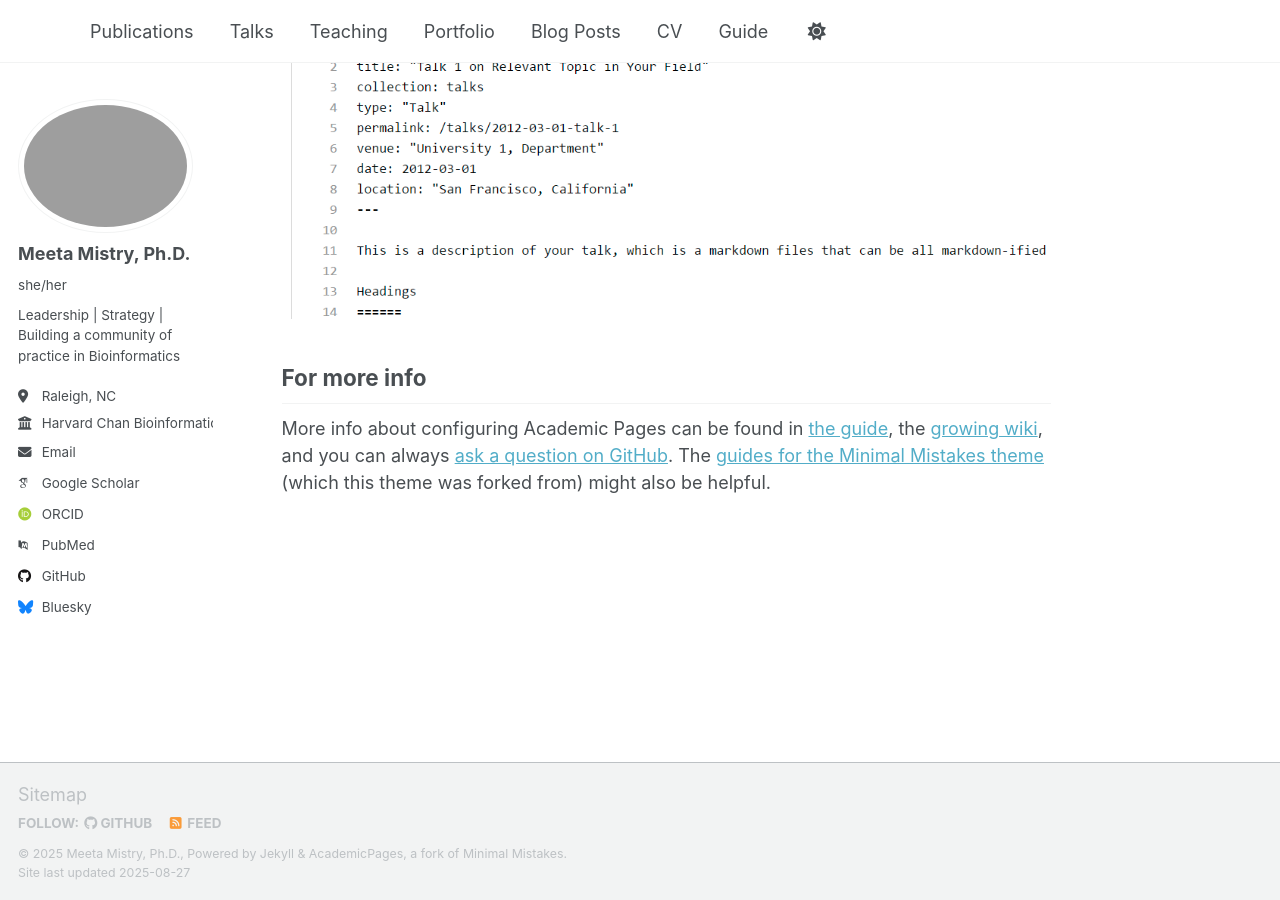
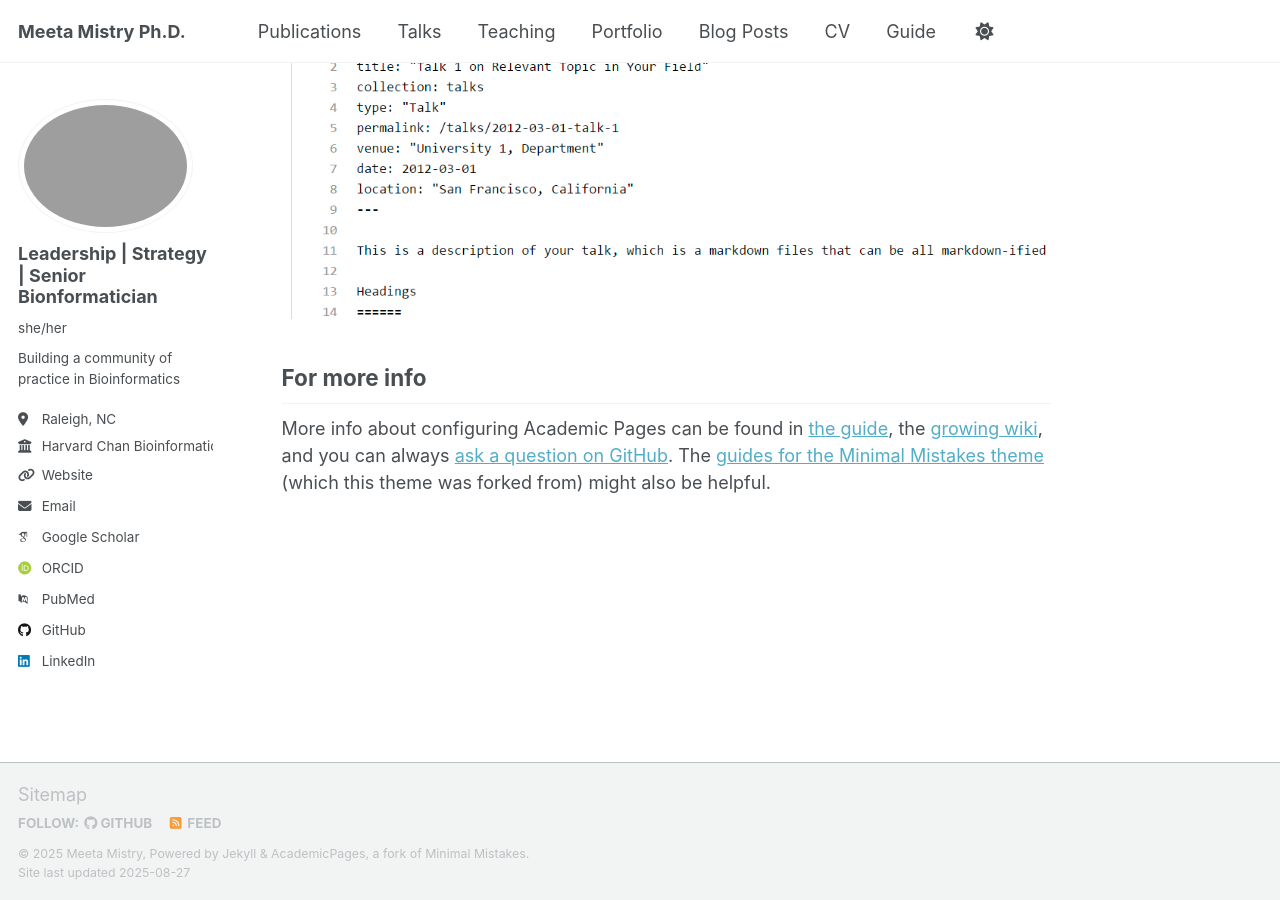
Before and after one commit to mistrm82/personal-webpage, a Jekyll site: the page built from _pages/about.md, in a window 1280 px wide and 900 px high, scrolled down 2880 px. Built offline with Jekyll 4.4.1, drawn with Linux system fonts in a browser that asks for light colours; some web fonts are replaced; a script that is not in the unit is left out; some of the changed lines change nothing that is shown.

Commit message:
Update _config.yml

```diff
--- a/_config.yml
+++ b/_config.yml
@@ -9,9 +9,9 @@
 # Basic Site Settings
 locale                   : "en-US"
 site_theme               : "default" # Currently available options are "default", "air"
-title                    : " "
+title                    : "Meeta Mistry Ph.D. "
 title_separator          : "-"
-name                     : &name "Meeta Mistry, Ph.D."
+name                     : &name "Meeta Mistry"
 description              : &description "A summary of my professional life"
 url                      : "https://mistrm82.github.io/personal-webpage/"
 baseurl                  : "" # the subpath of your site, e.g. "/blog"
@@ -23,37 +23,28 @@ repository               : "mistrm82.github.io/personal-webpage"
 author:
   # Biographic information
   avatar           : "meeta_headshot_update.png"
-  name             : "Meeta Mistry, Ph.D."
+  name             : "Leadership | Strategy | Senior Bionformatician"
   pronouns         : "she/her"
-  bio              : "Leadership | Strategy | Building a community of practice in Bioinformatics"
+  bio              : "Building a community of practice in Bioinformatics"
   location         : "Raleigh, NC"
   employer         : "Harvard Chan Bioinformatics Core (former)"
-  uri              : # URL
-  email            : "none@example.org"
+  uri              : "https://bioinformatics.sph.harvard.edu/"
+  email            : "meeta.mistry@gmail.com"
 
   # Academic websites
-  academia         : # URL
-  arxiv            : # URL - Update with the correct link to your profile
   googlescholar    : "https://scholar.google.com/citations?hl=en&user=IBDCYGMAAAAJ&pagesize=80&view_op=list_works"
-  inspire-hep      : # URL
-  impactstory      : # URL
   orcid            : "http://orcid.org/yourorcidurl"
-  semantic         : # URL
-  pubmed           : "https://www.ncbi.nlm.nih.gov/pubmed/?term=john+snow"
-  researchgate     : # URL
-  scopus           : # URL
+  pubmed           : "https://pubmed.ncbi.nlm.nih.gov/?term=meeta%20mistry"
+
 
   # Repositories and software development
-  bitbucket        : # Username - Update with your username on the site
-  codepen          : # Username
-  dribbble         : # Username
-  github           : "academicpages"
+  github           : "mistrm82"
   kaggle           : # Username
   stackoverflow    : # User number or user number and name (i.e., use "1" or "1/jeff-atwood")
 
   # Social media
   artstation       : # Username
-  bluesky          : "bsky.app" # Replace this with you Bluesky username
+  bluesky          : # Replace this with you Bluesky username
   facebook         : # Username
   flickr           : # Username
   foursquare       : # Username
@@ -62,7 +53,7 @@ author:
   keybase          : # Username
   instagram        : # Username
   lastfm           : # Username
-  linkedin         : # Username
+  linkedin         : "meeta-mistry"
   mastodon         : # URL
   medium           : # URL
   pinterest        : # Username
```
